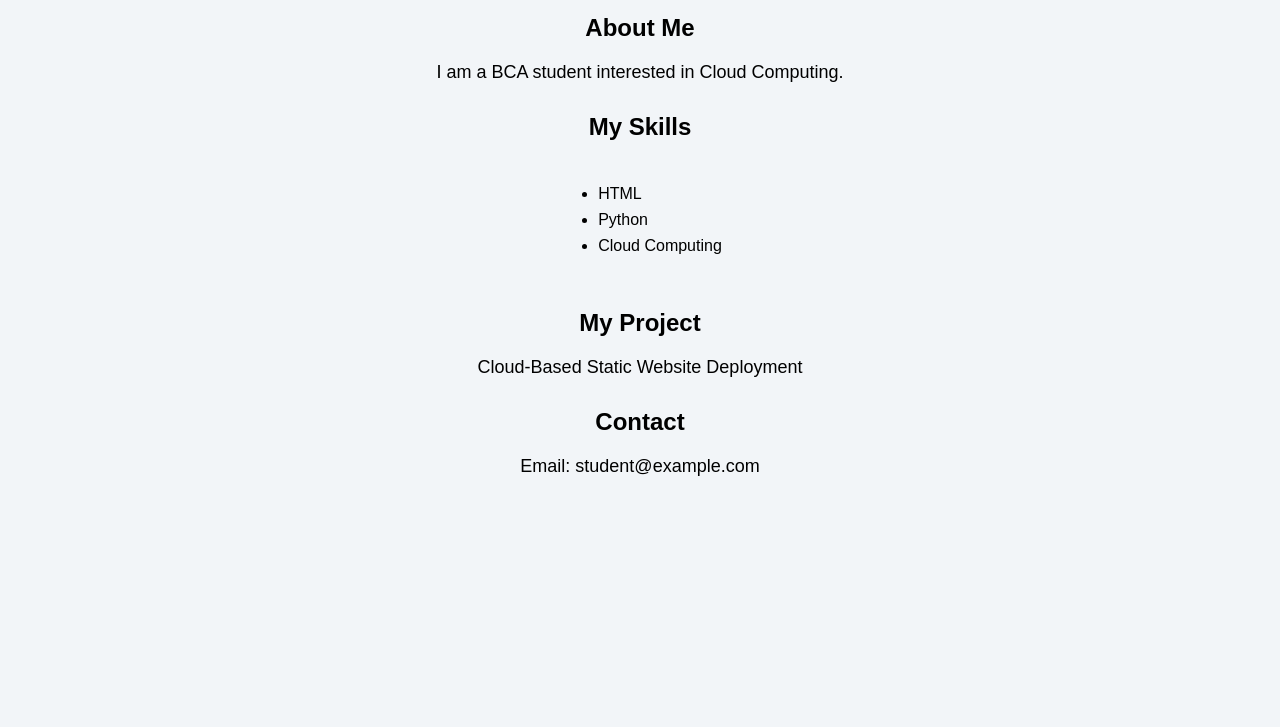
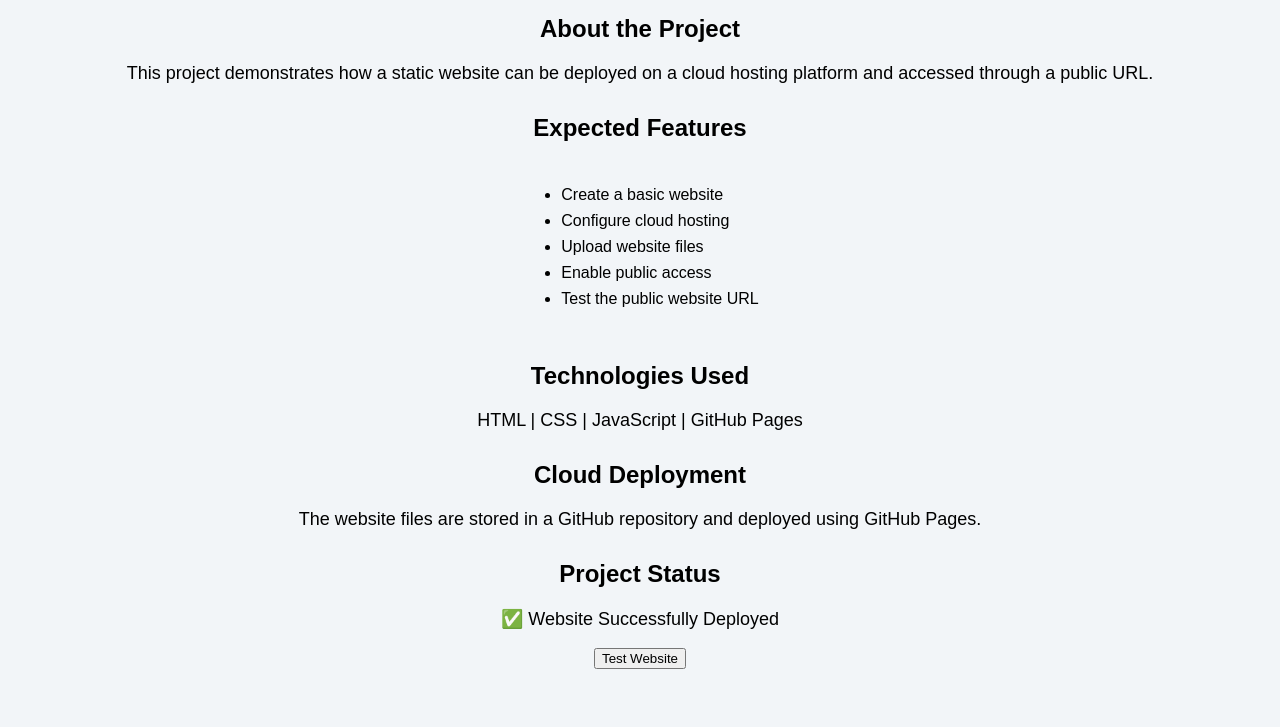
Before and after one commit to saiaravindhbca/cloud-static-website, a plain HTML site: page index.html in a window 1280 px wide. Shown: the part 114-841 px from the top of the page. Before the commit the page ends 800 px from the top, so only its background shows below. Drawn offline with Linux system fonts and the light colour scheme.

Commit message:
Update website title and content for clarity

```diff
--- a/index.html
+++ b/index.html
@@ -1,27 +1,56 @@
 <!DOCTYPE html>
 <html>
 <head>
-    <title>My Cloud Website</title>
+    <title>Cloud-Based Static Website</title>
     <link rel="stylesheet" href="style.css">
 </head>
 
 <body>
-    <h1>Welcome to My Cloud Website</h1>
 
-    <h2>About Me</h2>
-    <p>I am a BCA student interested in Cloud Computing.</p>
+    <h1>☁️ Cloud-Based Static Website</h1>
 
-    <h2>My Skills</h2>
+    <h2>About the Project</h2>
+    <p>
+        This project demonstrates how a static website
+        can be deployed on a cloud hosting platform
+        and accessed through a public URL.
+    </p>
+
+    <h2>Expected Features</h2>
+
     <ul>
-        <li>HTML</li>
-        <li>Python</li>
-        <li>Cloud Computing</li>
+        <li>Create a basic website</li>
+        <li>Configure cloud hosting</li>
+        <li>Upload website files</li>
+        <li>Enable public access</li>
+        <li>Test the public website URL</li>
     </ul>
 
-    <h2>My Project</h2>
-    <p>Cloud-Based Static Website Deployment</p>
+    <h2>Technologies Used</h2>
 
-    <h2>Contact</h2>
-    <p>Email: student@example.com</p>
+    <p>HTML | CSS | JavaScript | GitHub Pages</p>
+
+    <h2>Cloud Deployment</h2>
+
+    <p>
+        The website files are stored in a GitHub repository
+        and deployed using GitHub Pages.
+    </p>
+
+    <h2>Project Status</h2>
+
+    <p>✅ Website Successfully Deployed</p>
+
+    <button onclick="showMessage()">Test Website</button>
+
+    <p id="message"></p>
+
+    <script>
+        function showMessage() {
+            document.getElementById("message").innerHTML =
+                "🎉 Cloud website is working successfully!";
+        }
+    </script>
+
 </body>
 </html>
```
